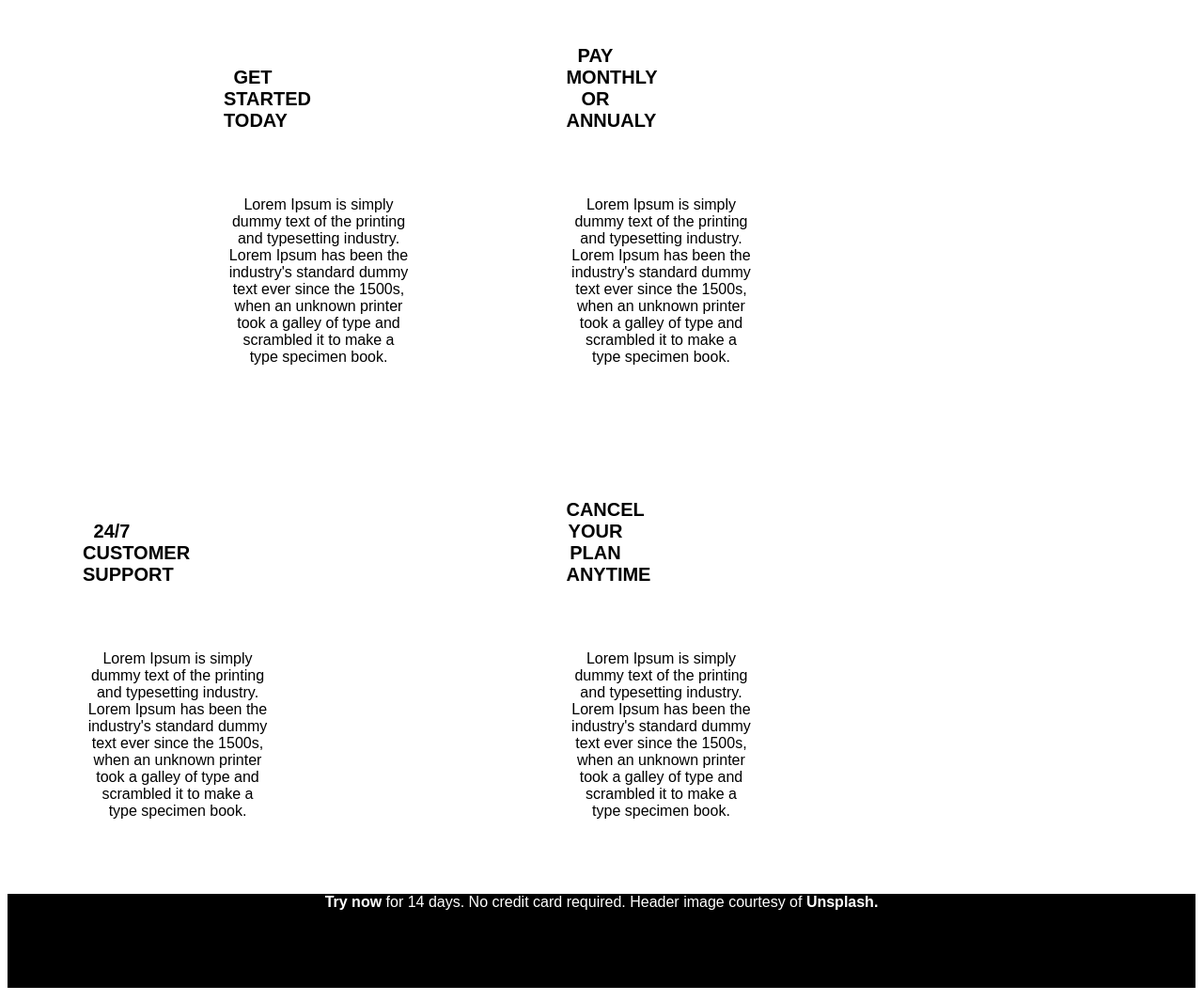
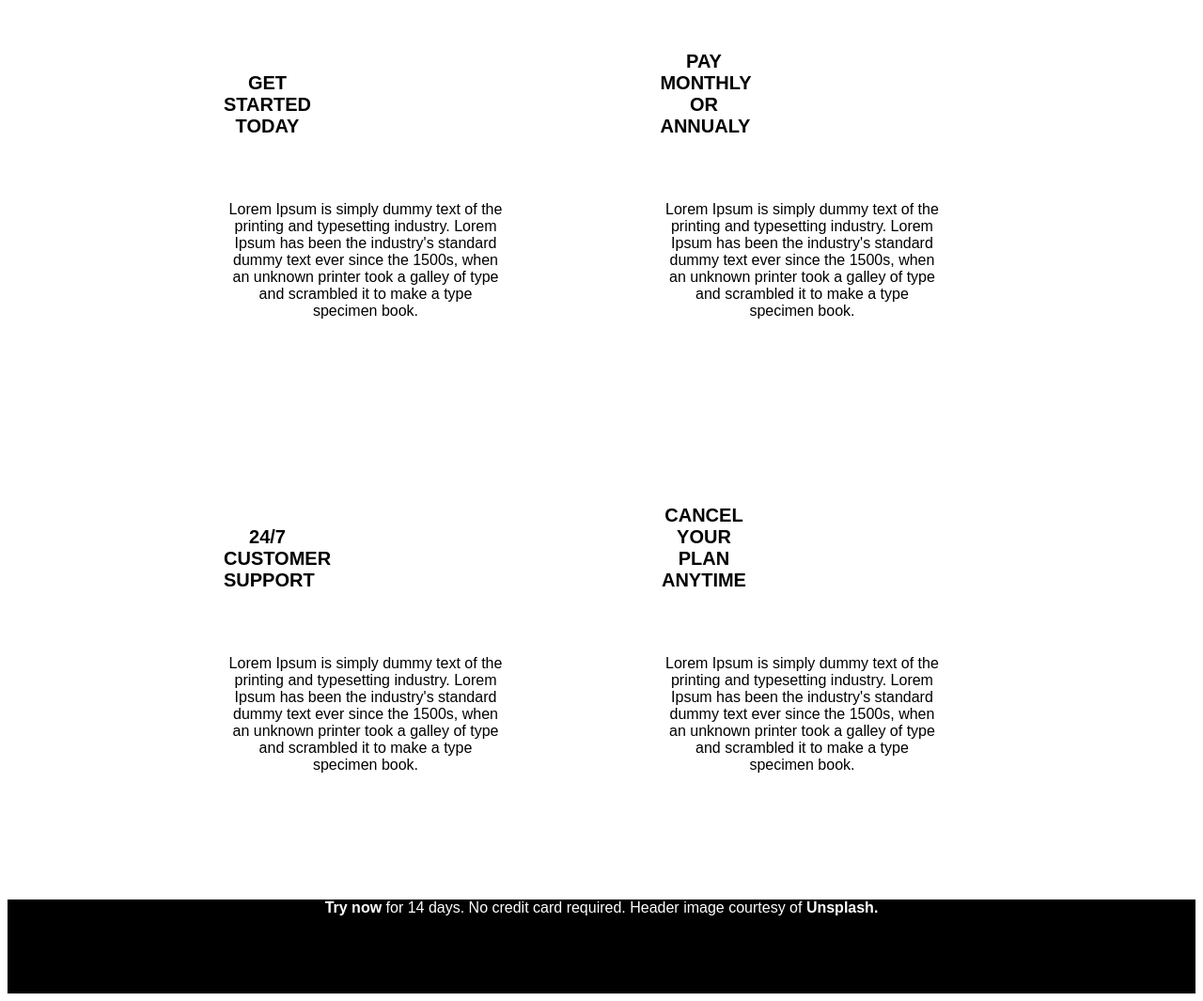
Before and after one commit to BoyzieLee/layoutnormal, a plain HTML site: page index.html in a window 1280 px wide. Shown: the part 1077-2142 px from the top of the page at 94% size. Drawn offline with Linux system fonts and the light colour scheme.

Commit message:
repositioned the bottom section.

```diff
--- a/main.css
+++ b/main.css
@@ -89,16 +89,17 @@ div li {
   background-color: #f7f7f7;
   text-align: center;
 }
+
 div main span {
   font-size: 60px;
   text-align: center;
-
 }
 
 div button {
   border: 1px solid black;
   border-radius: 10px;
-
+  height: 30px;
+  width: 60px;
 }
 
 h5 {
@@ -107,11 +108,13 @@ h5 {
 }
 
 .getStarted {
+  width: 300px;
   margin-left: 200px;
   margin-right: 50px;
   text-align: center;
 }
 .pay {
+  width: 300px;
   display: inline-block;
   margin-left: 50px;
   margin-right: 200px;
@@ -119,21 +122,23 @@ h5 {
 }
 
 .twentyfourseven {
+  width: 300px;
+  margin-left: 200px;
+  margin-right: 50px;
+  text-align: center;
+}
+.cancel {
+  width: 300px;
   margin-left: 50px;
   margin-right: 200px;
   text-align: center;
 }
-.cancel {
-  margin-left: 50px;
-  margin-right: 200px;
-  text-align: center;
+
+.infoTop {
 }
-/*.right-col {
-  margin-left: 50px;
-  margin-right: 200px;
-}*/
 
-
+.infoBottom {
+}
 
 footer {
   text-align: center;
```
Also changed, not shown: index.html (+2 -4 lines).
